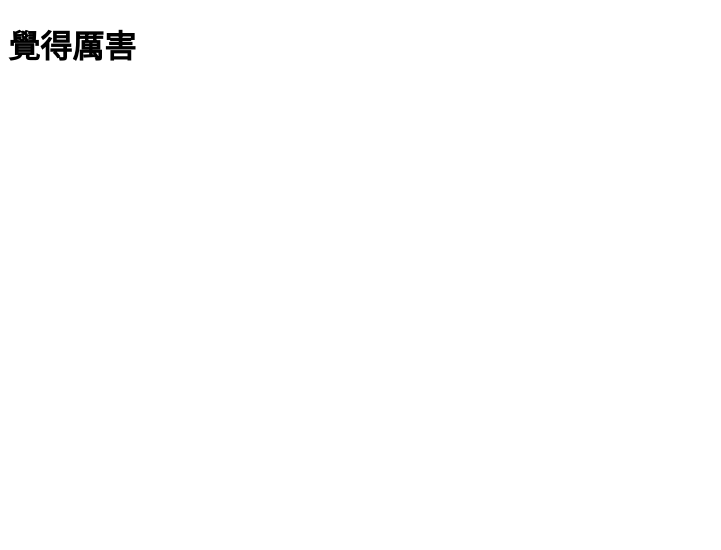
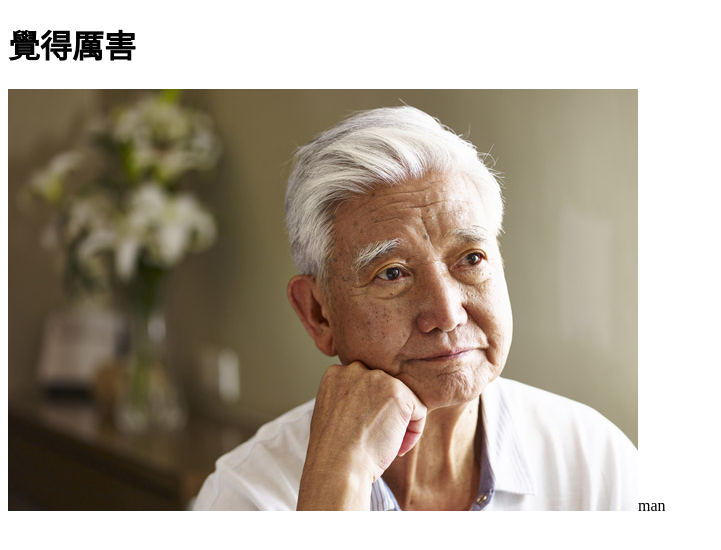
Before and after one commit to tuifei1991/tuifei1991.github.io, a plain HTML site: page index.html in a window 1280 px wide. Shown: the whole page, without its empty margins (0-721 px from the left). Drawn offline with Linux system fonts and the light colour scheme.

Commit message:
Update index.html

```diff
--- a/index.html
+++ b/index.html
@@ -6,6 +6,6 @@
   </head>
   <body>
     <h1>覺得厲害</h1>
-    <img src="./article-5ccc215628e3a.jpg>man </img>
+    <img src="./article-5ccc215628e3a.jpg">man </img>
   </body>
 </html>
```
